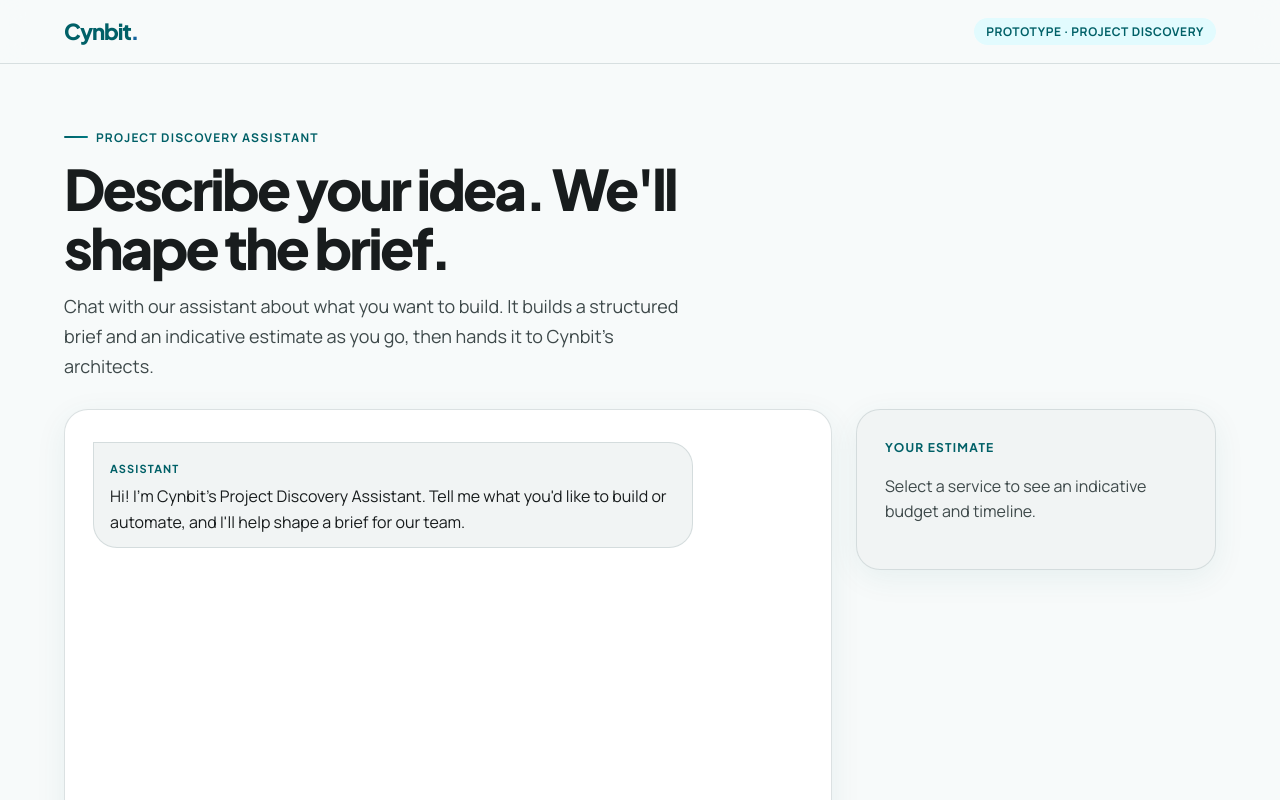
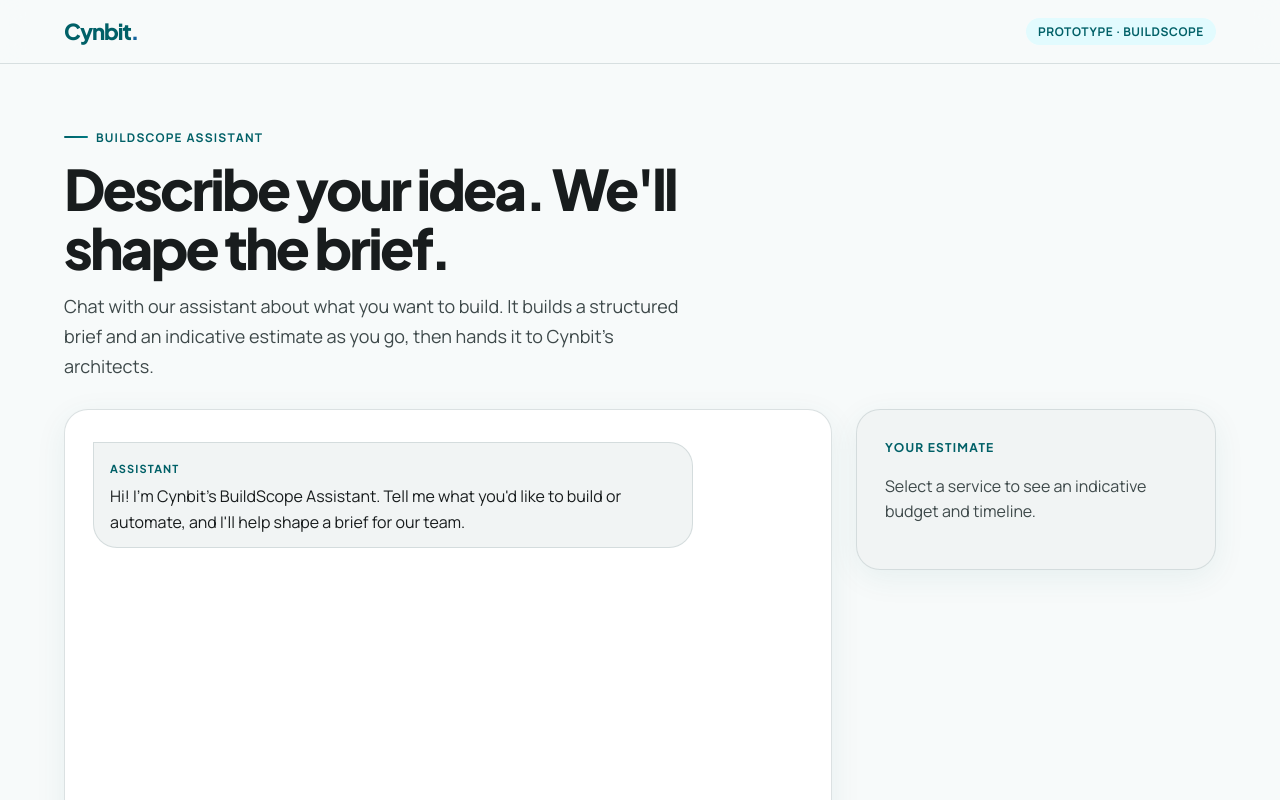
Before and after one commit to deepakdevfile/BuildScope-Assistant, a Next.js app: page / in a window 1280 px wide. Shown: the top 800 px of the page. Built offline with nearby package versions, Linux system fonts and the light colour scheme.

Commit message:
C18: Did not like the Project Discovery Assistant name
So, changed it to BuildScope Assistant

```diff
--- a/app/layout.tsx
+++ b/app/layout.tsx
@@ -3,9 +3,9 @@ import { ReactNode } from "react";
 import "./globals.css";
 
 export const metadata: Metadata = {
-  title: "Project Discovery | Cynbit Technologies",
+  title: "BuildScope | Cynbit Technologies",
   description:
-    "Tell Cynbit what you want to build. Chat with our Project Discovery Assistant or use the estimator to get an indicative budget and timeline.",
+    "Tell Cynbit what you want to build. Chat with our BuildScope Assistant or use the estimator to get an indicative budget and timeline.",
 };
 
 export default function RootLayout({ children }: { children: ReactNode }) {
@@ -18,7 +18,7 @@ export default function RootLayout({ children }: { children: ReactNode }) {
             <span className="brand">
               Cynbit<span className="dot">.</span>
             </span>
-            <span className="tag">Prototype · Project Discovery</span>
+            <span className="tag">Prototype · BuildScope</span>
           </div>
         </header>
         <main id="main" className="wrap">{children}</main>
--- a/app/page.tsx
+++ b/app/page.tsx
@@ -4,7 +4,7 @@ export default function Home() {
   return (
     <>
       <section className="hero">
-        <p className="eyebrow">Project Discovery Assistant</p>
+        <p className="eyebrow">BuildScope Assistant</p>
         <h1>Describe your idea. We&apos;ll shape the brief.</h1>
         <p className="lead">
           Chat with our assistant about what you want to build. It builds a
--- a/components/DiscoveryChat.tsx
+++ b/components/DiscoveryChat.tsx
@@ -11,7 +11,7 @@ import { normalizeSelection } from "@/lib/estimator";
 const GREETING: ChatMessage = {
   role: "assistant",
   content:
-    "Hi! I'm Cynbit's Project Discovery Assistant. Tell me what you'd like to build or automate, and I'll help shape a brief for our team.",
+    "Hi! I'm Cynbit's BuildScope Assistant. Tell me what you'd like to build or automate, and I'll help shape a brief for our team.",
 };
 
 const MAX_USER_TURNS = 12;
@@ -80,7 +80,7 @@ export default function DiscoveryChat() {
 
   return (
     <div className="layout">
-      <section className="card chat" aria-label="Project Discovery Assistant">
+      <section className="card chat" aria-label="BuildScope Assistant">
         <div
           className="log"
           ref={logRef}
```
